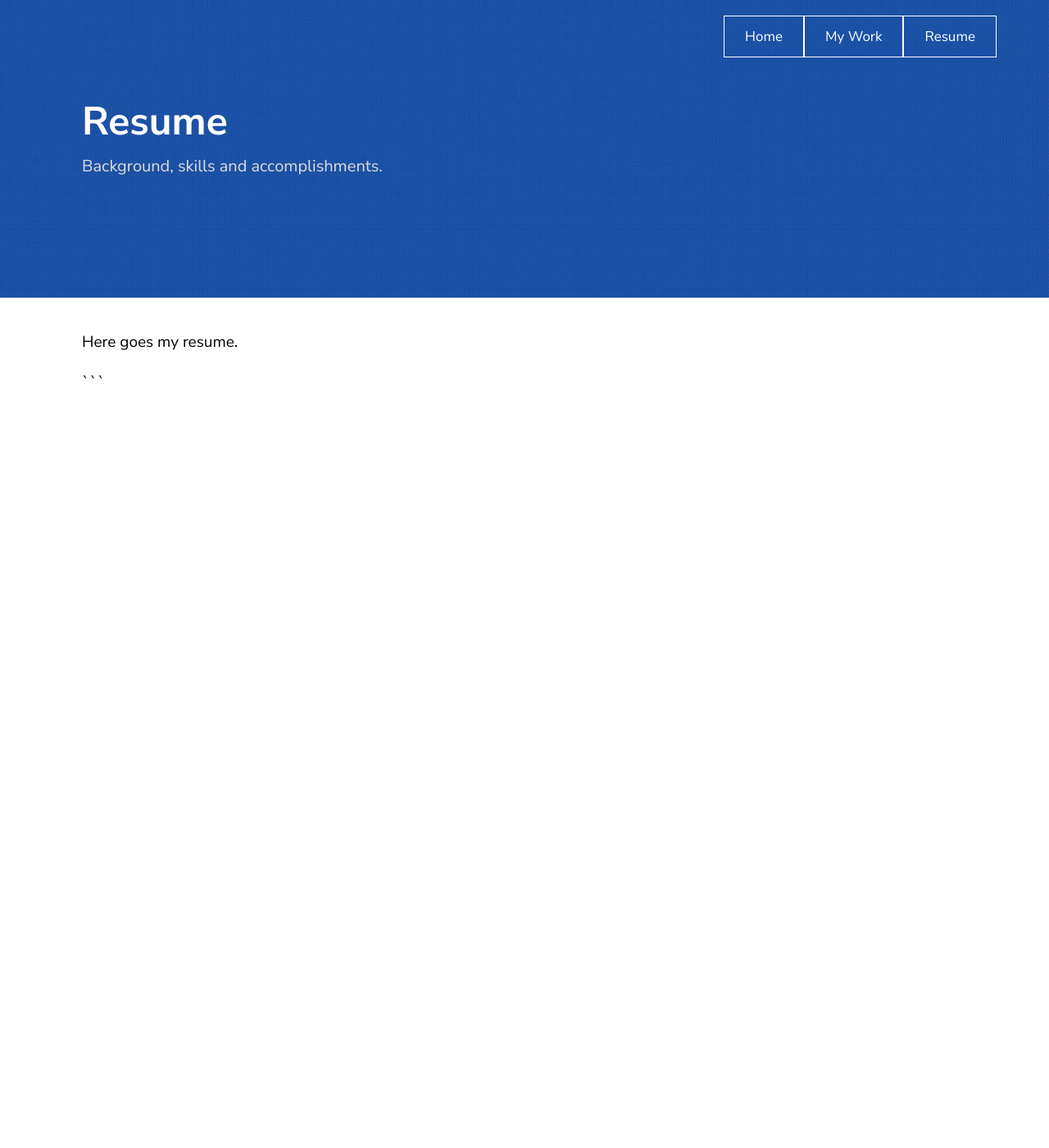
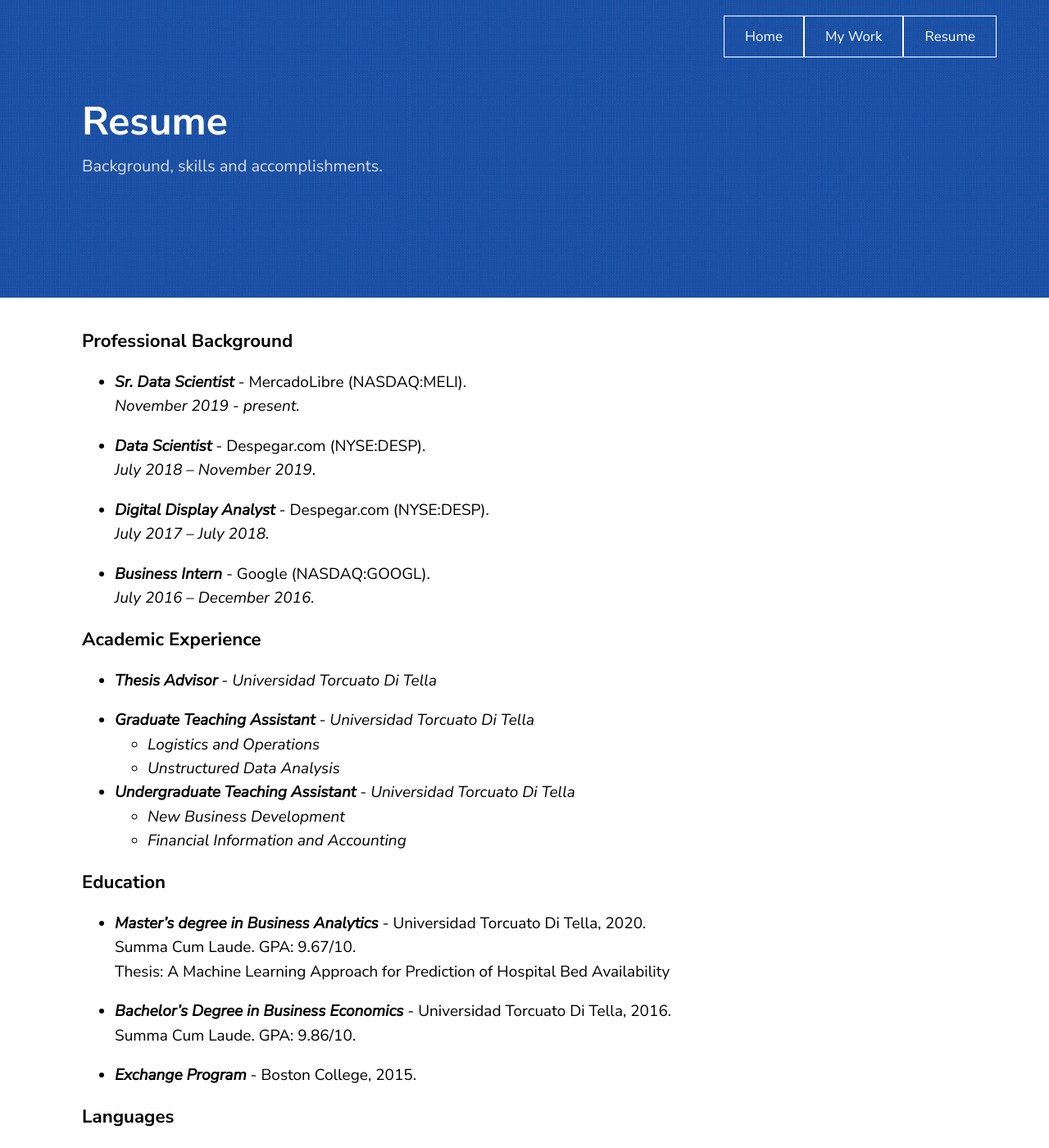
Before and after one commit to josedallavia/josedallavia.github.io, a Jekyll site: the page built from _posts/2019-06-30-resume.markdown, in a window 1280 px wide and 1400 px high. Shown: the whole window at 82% size. Built offline with Jekyll 4.4.1, drawn with Linux system fonts in a browser that asks for light colours; some of the changed text lies outside the part shown.

Commit message:
progress on resume

````diff
--- a/_posts/2019-06-30-resume.markdown
+++ b/_posts/2019-06-30-resume.markdown
@@ -5,6 +5,77 @@ description: Background, skills and accomplishments.
 date:   2019-05-23 21:03:36 +0530
 categories: Javascript NodeJS
 ---
-Here goes my resume.
+### Professional Background
 
-```
+* ***Sr. Data Scientist*** - MercadoLibre (NASDAQ:MELI).
+_November 2019 - present._
+
+* ***Data Scientist*** - Despegar.com (NYSE:DESP).
+_July 2018 – November 2019_.
+
+* ***Digital Display Analyst*** - Despegar.com (NYSE:DESP).
+_July 2017 – July 2018._
+
+* ***Business Intern*** - Google (NASDAQ:GOOGL).
+_July 2016 – December 2016._
+
+
+### Academic Experience
+
+* ***Thesis Advisor*** - _Universidad Torcuato Di Tella_
+
+* ***Graduate Teaching Assistant*** - _Universidad Torcuato Di Tella_
+    - _Logistics and Operations_
+    - _Unstructured Data Analysis_
+
+ * ***Undergraduate Teaching Assistant*** - _Universidad Torcuato Di Tella_
+    - _New Business Development_
+    - _Financial Information and Accounting_
+
+### Education
+
+* ***Master’s degree in Business Analytics*** - Universidad Torcuato Di Tella, 2020.
+    Summa Cum Laude. GPA: 9.67/10.
+    Thesis: A Machine Learning Approach for Prediction of Hospital Bed Availability
+
+* ***Bachelor’s Degree in Business Economics*** - Universidad Torcuato Di Tella, 2016.
+    Summa Cum Laude. GPA: 9.86/10.
+
+
+* ***Exchange Program*** - Boston College, 2015.
+
+### Languages
+
+* Spanish: native proficiency
+* English: bilingual proficiency
+
+
+### Technical Skills
+
+* Programming Languages: Python, R.
+* Advanced SQL skills.
+
+### Other
+* #### Honors, Awards and Scholarships
+    - ***Distinction for Outstanding Academic Performance***,
+     Universidad Torcuato Di Tella Business School, 2020.
+
+    - ***Class of 2016 Gold Medal***,
+    Universidad Torcuato Di Tella, 2016.
+
+    - ***Best Business Plan Distinction***,
+    UTDT Annual Entrepreneurship Fair, 2016.
+
+    - ***Exchange Student Scholarship***,
+     Boston College International Programs, 2015.
+
+     - ***Academic Merit Scholarship***,
+      Universidad Torcuato Di Tella, 2013.
+
+* #### Courses
+    - _Practical Deep Learning for Coders_ – fastai.
+    -
+* #### Exams & Certificates
+
+   - TOEFL IBT, Score of 100 (2014).
+   - First Certificate Examination, Cambridge University (2011).
````
